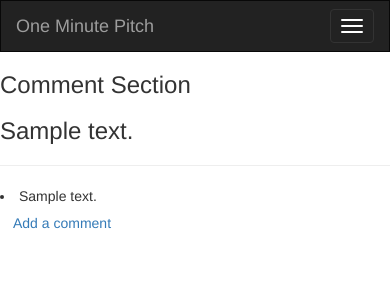
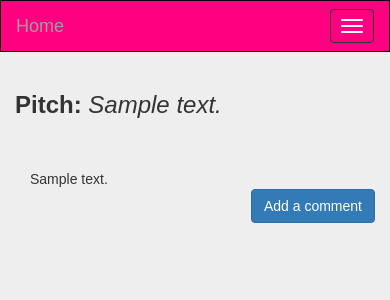
Before and after one commit to mwerumuchai/one-minute-pitch, a Flask app: page /pitch/1 in a window 390 px wide. Shown: the top 300 px of the page. Run offline with Flask 2, Linux system fonts and the light colour scheme; a user stored in the database is signed in; tables that the repository leaves empty hold one stand-in row (values such as "Sample post"); some libraries are stand-ins or nearby versions.

Commit message:
Style page

```diff
--- a/app/templates/comments.html
+++ b/app/templates/comments.html
@@ -1,4 +1,7 @@
- {% extends 'base.html' %} {% import 'bootstrap/wtf.html' as wtf %} {% block content %}
+ {% extends 'base.html' %} {% import 'bootstrap/wtf.html' as wtf %} {%block styles%} {{ super() }}
+<link rel="stylesheet" href="{{url_for('static', filename='css/index.css')}}">{%endblock%}
+<!-- content block -->
+{% block content %}
 <div class="container">
   {{wtf.quick_form(comment_form)}}
 </div>
--- a/app/templates/index.html
+++ b/app/templates/index.html
@@ -1,9 +1,11 @@
-{% extends 'base.html'%} {% import 'macros.html' as macro%}
+{% extends 'base.html'%} {% import 'macros.html' as macro%} {%block styles%} {{ super() }}
+<link rel="stylesheet" href="{{url_for('static', filename='css/index.css')}}">{%endblock%}
 
 <!-- Content block -->
 {% block content %}
 
 <div class="container">
-  <h3>One Minute Pitch</h3>
+  <h3 style="text-align:center;">Choose a category</h3>
   <ul>{{ macro.displayCategoryList(categories) }}</ul>
 </div> {% endblock %}
+<footer>Copyright &copy; Mweru Muchai</footer>
--- a/app/templates/macros.html
+++ b/app/templates/macros.html
@@ -10,23 +10,20 @@
 <!-- display Pitches -->
 
 {% macro displayPitches(pitch_list) %} {% for pitches in pitch_list %}
-<li>
-  <a href="/pitch/{{pitches.id}}">{{pitches.content}}</a>
-</li>
+<div id="contentinfo col-xs-12 col-sm-12 col-md-12 col-lg-12 text-left">
+  <ul style="list-style-type:square">
+    <li>
+      <h3><a  class="text-grey" href="/pitch/{{pitches.id}}">{{pitches.content|truncate(250)}}</a> <small>{{pitches.date_posted}}</small></h3>
+    </li>
+    <hr>
+  </ul>
+</div>
 {% endfor %}{% endmacro %}
 
 
 <!-- display specific pitch -->
 {% macro displaySpecificPitch(specific_pitch_list) %} {% for comment in specific_pitch_list %}
-<li>
-  {{comment.comment_section_id}}
-</li>
+<div class="col-xs-12 col-sm-12 col-md-12 col-lg-12 text-left">
+  <hr> {{comment.comment_section_id}}
+</div>
 {% endfor %}{% endmacro %}
-
-
-<!-- display comments -->
-<!-- {% macro displayComments(comment_list) %} {% for comment in comment_list %}
-<li>
-  {{comment.content}}
-</li>
-{% endfor %}{% endmacro %}-->
--- a/app/templates/navbar.html
+++ b/app/templates/navbar.html
@@ -1,4 +1,4 @@
-<div class="navbar navbar-inverse" role="navigation">
+<div class="navbar navbar-inverse" role="navigation" id="navigate">
   <div class="container-fluid">
     <div class="navbar-header">
       <button type="button" class="navbar-toggle" data-toggle="collapse" data-target=".navbar-collapse">
@@ -7,11 +7,11 @@
                 <span class="icon-bar"></span>
                 <span class="icon-bar"></span>
               </button>
-      <a class="navbar-brand" href="/"> One Minute Pitch </a>
+      <a class="navbar-brand" href="/"> Home </a>
     </div>
     <div class="navbar-collapse collapse">
       <ul class="nav navbar-nav">
-        <li><a href="/">Home</a></li>
+        <a class="navbar-brand text-center" href="/">One Minute Pitch</a>
       </ul>
       <ul class="nav navbar-nav navbar-right">
         {% if current_user.is_authenticated %}
--- a/app/templates/new_pitches.html
+++ b/app/templates/new_pitches.html
@@ -1,4 +1,7 @@
-{% extends 'base.html' %} {% import 'bootstrap/wtf.html' as wtf %} {% block content %}
+{% extends 'base.html' %} {% import 'bootstrap/wtf.html' as wtf %} {%block styles%} {{ super() }}
+<link rel="stylesheet" href="{{url_for('static', filename='css/index.css')}}">{%endblock%}
+<!-- content block -->
+{% block content %}
 <div class="container">
   {{wtf.quick_form(pitch_form)}}
 </div>
--- a/app/templates/pitch.html
+++ b/app/templates/pitch.html
@@ -1,9 +1,11 @@
-{% extends 'base.html' %} {% import 'macros.html' as macro%}
+{% extends 'base.html' %} {% import 'macros.html' as macro%} {%block styles%} {{ super() }}
+<link rel="stylesheet" href="{{url_for('static', filename='css/index.css')}}">{%endblock%}
 
 <!-- content block -->
 {% block content %}
-<h3>{{ title }}</h3>
-<h3> {{pitches.content}}</h3>
-<hr> {% if comment %} {{ macro.displaySpecificPitch(comment)}} {%else%}
-<h3 class="text-center">No comment </h3>{% endif %}
-<a class="btn text-center" href="/pitch/new/{{pitches.id}}">Add a comment</a> {% endblock %}
+<div class="container">
+  <h3> <strong>Pitch:</strong> <i>{{pitches.content}}</i></h3> {% if comment %} {{ macro.displaySpecificPitch(comment)}}
+  <hr> {%else%}
+  <h3 class="text-center">No comment </h3>{% endif %}
+  <p class="text-right"><a class="btn btn-primary" href="/pitch/new/{{pitches.id}}">Add a comment</a></p>
+</div>{% endblock %}
```
Also changed, not shown: app/templates/category.html (+5 -4 lines).
